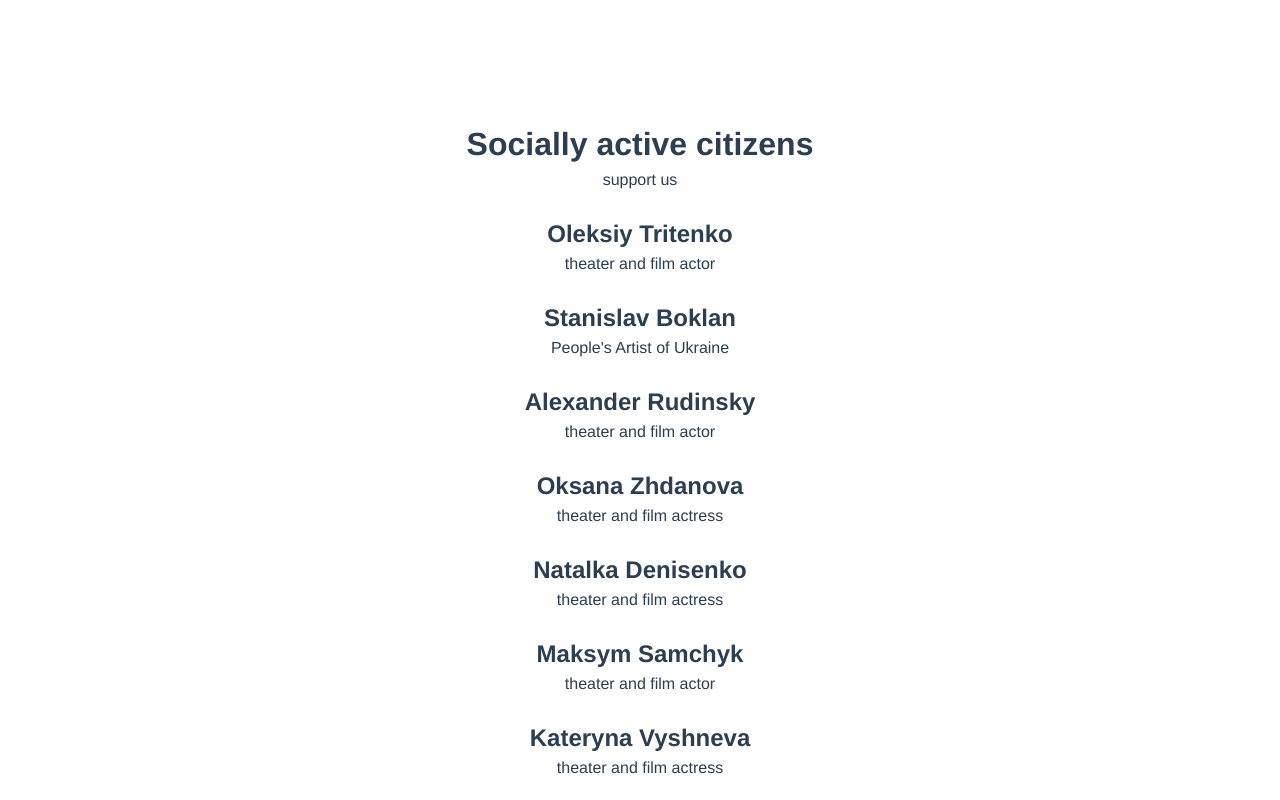
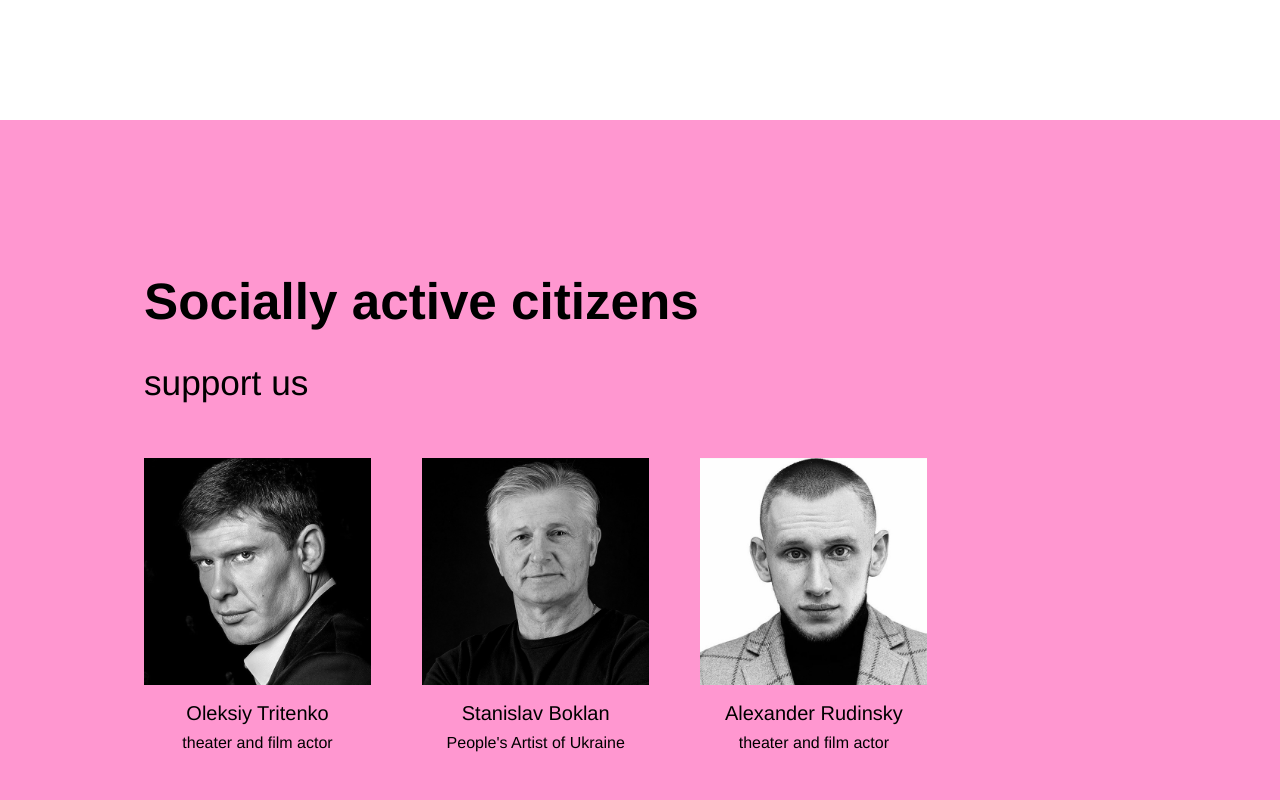
Before and after one commit to luqmanherifa/summit-global-teknologi, a Vue app: page / in a window 1280 px wide. Shown: the part 8940-9740 px from the top of the page. Built offline with nearby package versions, Linux system fonts and the light colour scheme.

Commit message:
Update CitizensSection structure and styling

```diff
--- a/src/components/CitizensSection.vue
+++ b/src/components/CitizensSection.vue
@@ -1,16 +1,24 @@
 <template>
   <div class="citizens">
-    <div>
-      <h1>Socially active citizens</h1>
-      <p>support us</p>
+    <div class="citizens__header">
+      <h1 class="citizens__title">Socially active citizens</h1>
+      <p class="citizens__subtitle">support us</p>
     </div>
-    <div>
-      <ul>
-        <li v-for="(citizen, index) in citizensList" :key="index">
-          <div>
-            <img src="" alt="" />
-            <h2>{{ citizen.name }}</h2>
-            <p>{{ citizen.job }}</p>
+    <div class="citizens__list-wrapper">
+      <ul class="citizens__list">
+        <li
+          class="citizens__item"
+          v-for="(citizen, index) in citizensList"
+          :key="index"
+        >
+          <div class="citizens__card">
+            <img
+              :src="citizen.photo"
+              :alt="citizen.alt"
+              class="citizens__photo"
+            />
+            <h2 class="citizens__name">{{ citizen.name }}</h2>
+            <p class="citizens__job">{{ citizen.job }}</p>
           </div>
         </li>
       </ul>
@@ -19,91 +27,106 @@
 </template>
 
 <script>
+import citizensOleksiy from "@/assets/images/citizensOleksiy.jpg";
+import citizensStanislav from "@/assets/images/citizensStanislav.jpg";
+import citizensAlexander from "@/assets/images/citizensAlexander.jpg";
+import citizensOksana from "@/assets/images/citizensOksana.jpg";
+import citizensNatalka from "@/assets/images/citizensNatalka.jpg";
+import citizensMaksym from "@/assets/images/citizensMaksym.jpg";
+import citizensKateryna from "@/assets/images/citizensKateryna.jpg";
+import citizensIrma from "@/assets/images/citizensIrma.jpg";
+import citizensIgor from "@/assets/images/citizensIgor.jpg";
+import citizensDmytro from "@/assets/images/citizensDmytro.jpg";
+import citizensDaria from "@/assets/images/citizensDaria.jpg";
+import citizensVera from "@/assets/images/citizensVera.jpg";
+import citizensAndriy from "@/assets/images/citizensAndriy.jpg";
+import citizensAnastasia from "@/assets/images/citizensAnastasia.jpg";
+
 export default {
   name: "CitizensSection",
   data() {
     return {
       citizensList: [
         {
-          photo: "",
+          photo: citizensOleksiy,
           alt: "Oleksiy Tritenko",
           name: "Oleksiy Tritenko",
           job: "theater and film actor",
         },
         {
-          photo: "",
+          photo: citizensStanislav,
           alt: "Stanislav Boklan",
           name: "Stanislav Boklan",
           job: "People's Artist of Ukraine",
         },
         {
-          photo: "",
+          photo: citizensAlexander,
           alt: "Alexander Rudinsky",
           name: "Alexander Rudinsky",
           job: "theater and film actor",
         },
         {
-          photo: "",
+          photo: citizensOksana,
           alt: "Oksana Zhdanova",
           name: "Oksana Zhdanova",
           job: "theater and film actress",
         },
         {
-          photo: "",
+          photo: citizensNatalka,
           alt: "Natalka Denisenko",
           name: "Natalka Denisenko",
           job: "theater and film actress",
         },
         {
-          photo: "",
+          photo: citizensMaksym,
           alt: "Maksym Samchyk",
           name: "Maksym Samchyk",
           job: "theater and film actor",
         },
         {
-          photo: "",
+          photo: citizensKateryna,
           alt: "Kateryna Vyshneva",
           name: "Kateryna Vyshneva",
           job: "theater and film actress",
         },
         {
-          photo: "",
+          photo: citizensIrma,
           alt: "Irma Vitovska",
           name: "Irma Vitovska",
           job: "Honored Actress of Ukraine",
         },
         {
-          photo: "",
+          photo: citizensIgor,
           alt: "Igor Portyanko",
           name: "Igor Portyanko",
           job: "actor of theater and cinema",
         },
         {
-          photo: "",
+          photo: citizensDmytro,
           alt: "Dmytro Surzhikov",
           name: "Dmytro Surzhikov",
           job: "Honored Artist of Ukraine",
         },
         {
-          photo: "",
+          photo: citizensDaria,
           alt: "Daria Barihashvili",
           name: "Daria Barihashvili",
           job: "theater and film actress",
         },
         {
-          photo: "",
+          photo: citizensVera,
           alt: "Vera Kobzar",
           name: "Vera Kobzar",
           job: "theater and film actress",
         },
         {
-          photo: "",
+          photo: citizensAndriy,
           alt: "Andriy Fedynchyk",
           name: "Andriy Fedynchyk",
           job: "theater and film actor",
         },
         {
-          photo: "",
+          photo: citizensAnastasia,
           alt: "Anastasia Nesterenko",
           name: "Anastasia Nesterenko",
           job: "theater and film actress",
@@ -114,4 +137,67 @@ export default {
 };
 </script>
 
-<style scoped lang="scss"></style>
+<style scoped lang="scss">
+.citizens {
+  display: flex;
+  flex-direction: column;
+  background-color: #ff97d0;
+  padding: 9rem;
+  text-align: left;
+  color: #000000;
+  gap: 3rem;
+
+  &__title {
+    font-size: 3.2rem;
+  }
+
+  &__subtitle {
+    font-size: 2.2rem;
+    line-height: 1.5;
+    margin-top: 1rem;
+  }
+
+  &__list-wrapper {
+    display: flex;
+    flex-wrap: wrap;
+    gap: 1rem;
+  }
+
+  &__list {
+    padding: 0;
+    gap: 3.2rem;
+    display: flex;
+    flex-wrap: wrap;
+  }
+
+  &__item {
+    display: flex;
+    justify-content: center;
+  }
+
+  &__card {
+    text-align: center;
+    display: flex;
+    flex-direction: column;
+    align-items: center;
+  }
+
+  &__photo {
+    width: 227px;
+    height: 227px;
+  }
+
+  &__name {
+    font-size: 1.25rem;
+    font-weight: 500;
+    margin-top: 0.8rem;
+    width: 227px;
+  }
+
+  &__job {
+    font-size: 1rem;
+    margin-top: 0.2rem;
+    width: 227px;
+  }
+}
+</style>
```
